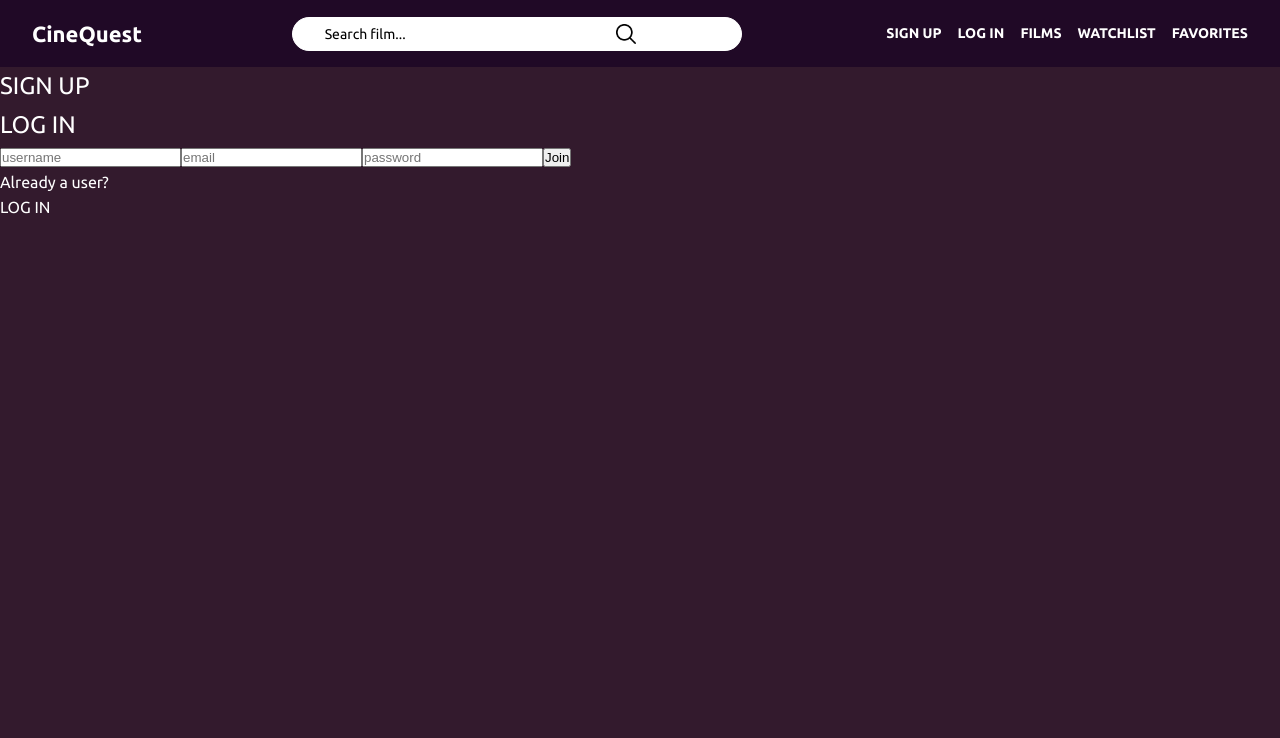
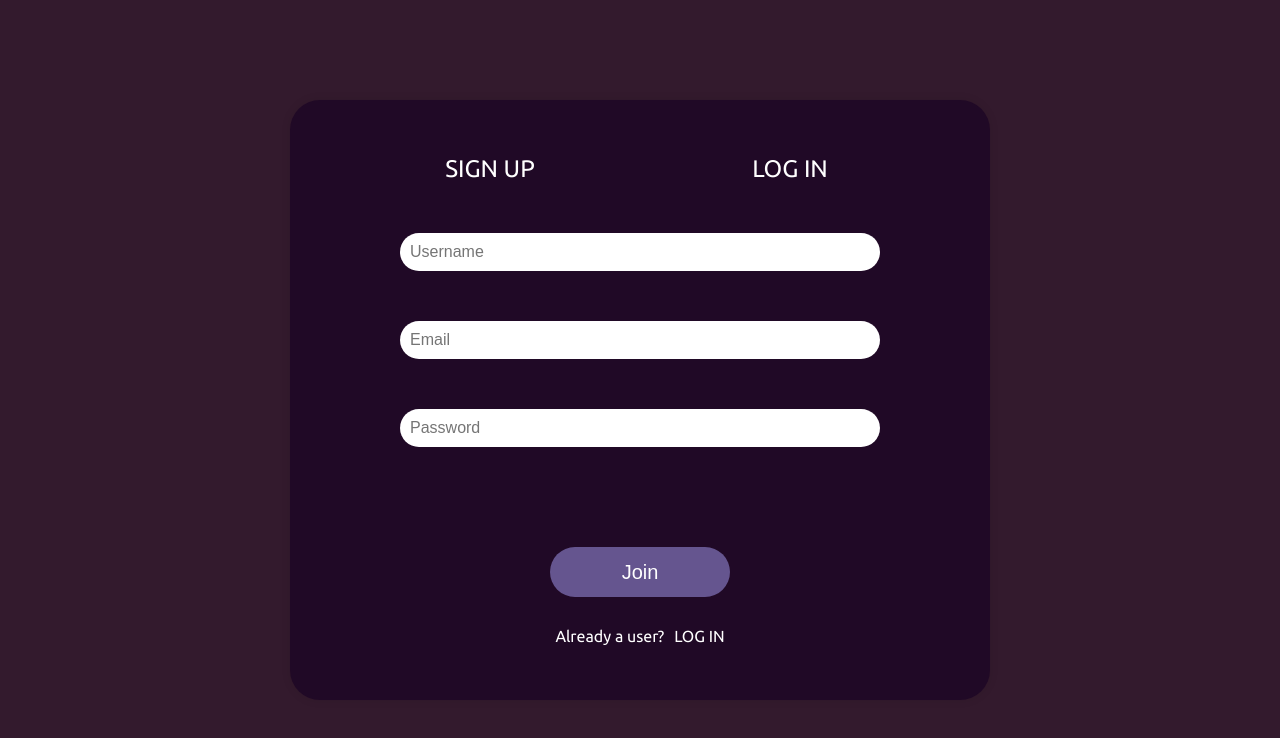
Before and after one commit to Sirikiddoo/cinequest, a React (Vite) app: page /sign-up in a window 1280 px wide. Shown: the top 738 px of the page. Built offline with nearby package versions, Linux system fonts and the light colour scheme.

Commit message:
sign-up-css

```diff
--- a/src/App.jsx
+++ b/src/App.jsx
@@ -16,7 +16,6 @@ import Header from "./components/header/Header.jsx";
 function App() {
     return (
         <>
-            <Header />
             <Routes>
                 <Route path="/" element={<Home />} />
                 <Route path="/sign-in" element={<SignIn />} />
--- a/src/pages/favorites/Favorites.jsx
+++ b/src/pages/favorites/Favorites.jsx
@@ -6,7 +6,7 @@ import React from "react";
 function Favorites() {
     return (
         <div>
-            {Header}
+            <Header />
             <section className="favorites">
                 <h2 className="favorites-title">Favorites</h2>
                 <div className="movie-cards">
--- a/src/pages/home/Home.jsx
+++ b/src/pages/home/Home.jsx
@@ -2,10 +2,12 @@ import React from 'react';
 import './Home.css';
 import dune from '../../assets/images/cropped-1920-1080-1314205.jpeg';
 import MovieCard from "../../components/moviecard/MovieCard.jsx";
+import Header from "../../components/header/Header.jsx";
 
 function Home() {
     return (
         <div className="home">
+            <Header />
             <section className="home-top">
                 <img src={dune} alt="Dune film image" className="dune-image"/>
                 <div className="website-info">
--- a/src/pages/library/Library.jsx
+++ b/src/pages/library/Library.jsx
@@ -5,7 +5,7 @@ import React from "react";
 function Library() {
     return (
         <div>
-            {Header}
+            <Header />
             <section className="library">
                 <h2 className="library-title">Library</h2>
                 <div className="movie-cards">
--- a/src/pages/moviedetails/MovieDetails.jsx
+++ b/src/pages/moviedetails/MovieDetails.jsx
@@ -1,10 +1,11 @@
 import './MovieDetails.css'
 import Header from "../../components/header/Header.jsx";
+import React from "react";
 
 function MovieDetails() {
     return (
         <div>
-            {Header}
+            <Header />
             <section>
                 <div>movie card</div>
                 <div>
--- a/src/pages/profile/Profile.jsx
+++ b/src/pages/profile/Profile.jsx
@@ -1,10 +1,11 @@
 import './Profile.css'
 import Header from "../../components/header/Header.jsx";
+import React from "react";
 
 function Profile() {
     return (
         <div>
-            {Header}
+            <Header />
             <section>
                 <h2>Profile</h2>
                 <div>
--- a/src/pages/searchresults/SearchResults.jsx
+++ b/src/pages/searchresults/SearchResults.jsx
@@ -1,10 +1,11 @@
 import './SearchResults.css'
 import Header from "../../components/header/Header.jsx";
+import React from "react";
 
 function SearchResults() {
     return (
         <div>
-            {Header}
+            <Header />
             <section>
                 <h2>Movie title</h2>
                 <p>Movie overview</p>
--- a/src/pages/signup/SignUp.css
+++ b/src/pages/signup/SignUp.css
@@ -0,0 +1,75 @@
+body {
+    background: var(--color-tertiary);
+    display: flex;
+    justify-content: center;
+    align-items: center;
+    height: 100vh;
+    margin: 0;
+}
+
+.sign-up-container {
+    display: flex;
+    flex-direction: column;
+    width: 700px;
+    height: 600px;
+    padding: 50px;
+    box-shadow: 0 0 10px rgba(0, 0, 0, 0.1);
+    background-color: var(--color-primary);
+    border-radius: 30px;
+    position: relative;
+}
+
+.container-text {
+    display: flex;
+    justify-content: space-between;
+    margin-bottom: 20px;
+}
+
+.text-item-left, .text-item-right {
+    flex: 1;
+    text-align: center;
+}
+
+.sign-up-form {
+    display: flex;
+    flex-direction: column;
+    flex: 1;
+    margin-top: 25px;
+    gap: 50px;
+    margin-bottom: -20px;
+}
+
+.sign-up-form input, .sign-up-form button {
+    padding: 10px;
+    align-content: flex-end;
+    border-radius: 20px;
+    font-size: 16px;
+    border: none;
+}
+
+.sign-up-form input {
+    width: 480px;
+    align-self: center;
+}
+
+.sign-up-form button {
+    width: 180px;
+    height: 50px;
+    font-size: 20px;
+    align-self: center;
+    background-color: var(--color-secondary);
+    color: var(--color-white);
+    border-radius: 30px;
+    margin-top: 50px;
+}
+
+.log-in-text {
+    text-align: center;
+    display: flex;
+    flex-direction: row;
+    justify-content: center;
+}
+
+.text-left {
+    padding-right: 10px;
+}
--- a/src/pages/signup/SignUp.jsx
+++ b/src/pages/signup/SignUp.jsx
@@ -4,17 +4,21 @@ import './SignUp.css'
 function SignUp() {
     return (
         <div>
-            <section>
-                <h2>SIGN UP</h2>
-                <h2>LOG IN</h2>
-                <form>
-                    <input type="text" placeholder="username"></input>
-                    <input type="email" placeholder="email"></input>
-                    <input type="password" placeholder="password"></input>
+            <section className="sign-up-container">
+                <div className="container-text">
+                <h2 className="text-item-left">SIGN UP</h2>
+                <h2 className="text-item-right">LOG IN</h2>
+                </div>
+                <form className="sign-up-form">
+                    <input type="text" placeholder="Username"></input>
+                    <input type="email" placeholder="Email"></input>
+                    <input type="password" placeholder="Password"></input>
                     <button>Join</button>
                 </form>
-                <p>Already a user?</p>
+                <div className="log-in-text">
+                <p className="text-left">Already a user?</p>
                 <navlink to="/signin">LOG IN</navlink>
+                </div>
             </section>
         </div>
     );
--- a/src/pages/watchlist/Watchlist.jsx
+++ b/src/pages/watchlist/Watchlist.jsx
@@ -6,7 +6,7 @@ import React from "react";
 function Watchlist() {
     return (
         <div>
-            {Header}
+            <Header />
             <section className="watchlist">
                 <h2 className="watchlist-title">Watchlist</h2>
                 <div className="movie-cards">
```
